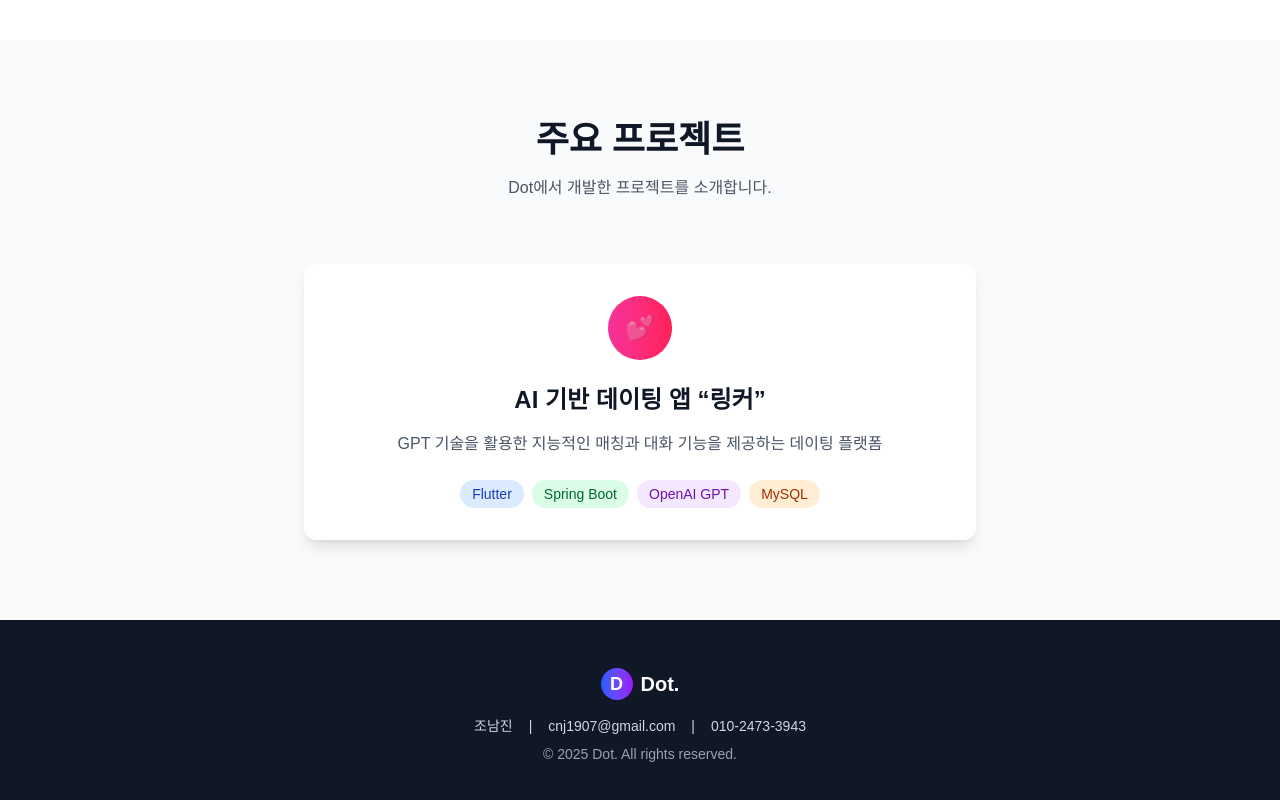
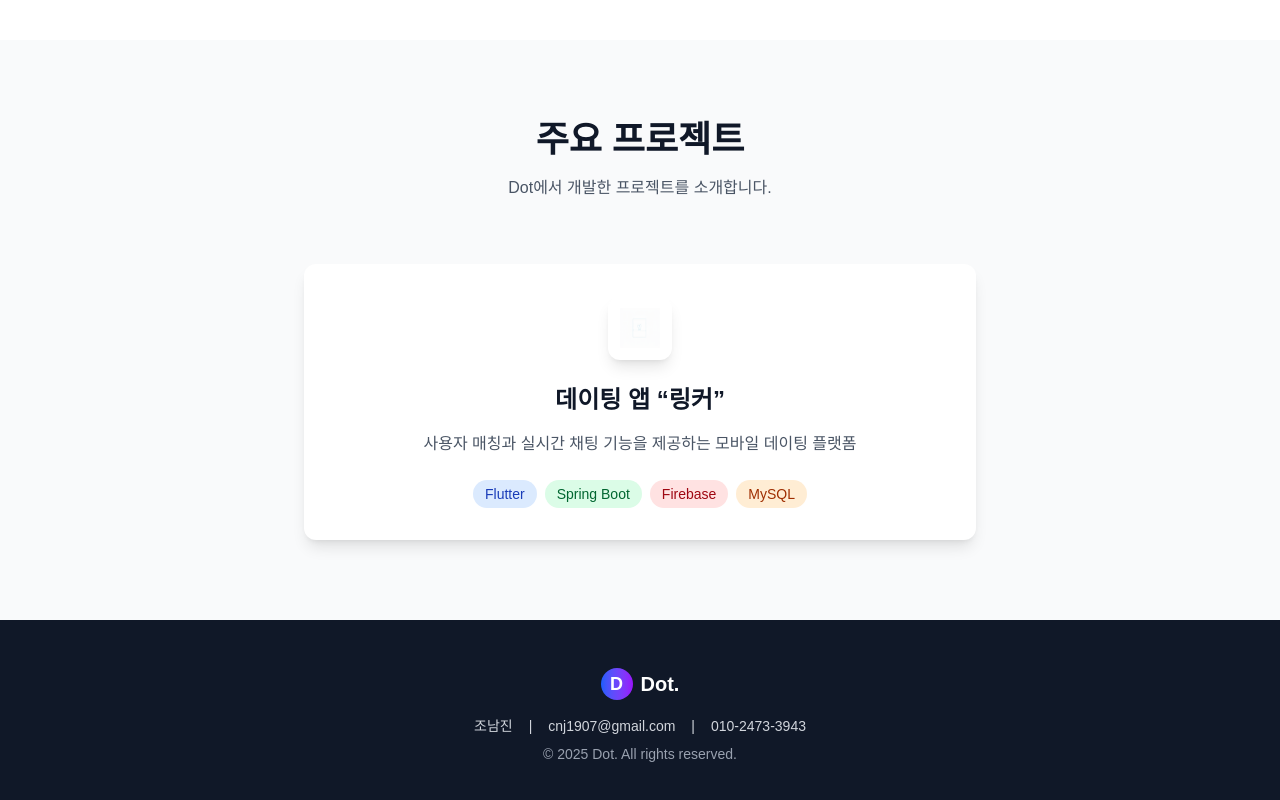
Before and after one commit to namjinCho1907/dot-homepage, a Next.js app: page / in a window 1280 px wide. Shown: the part 936-1736 px from the top of the page. Built offline with nearby package versions, Linux system fonts and the light colour scheme.

Commit message:
ㅁㄴㅇ
ㅁㄴㅇ

```diff
--- a/src/app/page.tsx
+++ b/src/app/page.tsx
@@ -89,17 +89,17 @@ export default function Home() {
           <div className="max-w-2xl mx-auto">
             <div className="bg-white p-8 rounded-xl shadow-lg hover:shadow-xl transition-shadow">
               <div className="text-center">
-                <div className="w-16 h-16 bg-gradient-to-r from-pink-500 to-rose-500 rounded-full flex items-center justify-center mx-auto mb-6">
-                  <span className="text-white text-2xl">💕</span>
+                <div className="w-16 h-16 bg-white rounded-xl flex items-center justify-center mx-auto mb-6 shadow-lg">
+                  <img src="/linker-icon.png" alt="링커 앱 아이콘" className="w-10 h-10" />
                 </div>
-                <h3 className="text-2xl font-bold text-gray-900 mb-4">AI 기반 데이팅 앱 &ldquo;링커&rdquo;</h3>
+                <h3 className="text-2xl font-bold text-gray-900 mb-4">데이팅 앱 &ldquo;링커&rdquo;</h3>
                 <p className="text-gray-600 mb-6">
-                  GPT 기술을 활용한 지능적인 매칭과 대화 기능을 제공하는 데이팅 플랫폼
+                  사용자 매칭과 실시간 채팅 기능을 제공하는 모바일 데이팅 플랫폼
                 </p>
                 <div className="flex flex-wrap justify-center gap-2">
                   <span className="px-3 py-1 bg-blue-100 text-blue-800 text-sm rounded-full">Flutter</span>
                   <span className="px-3 py-1 bg-green-100 text-green-800 text-sm rounded-full">Spring Boot</span>
-                  <span className="px-3 py-1 bg-purple-100 text-purple-800 text-sm rounded-full">OpenAI GPT</span>
+                  <span className="px-3 py-1 bg-red-100 text-red-800 text-sm rounded-full">Firebase</span>
                   <span className="px-3 py-1 bg-orange-100 text-orange-800 text-sm rounded-full">MySQL</span>
                 </div>
               </div>
```
Also changed, not shown: public/linker-icon.png (added).
